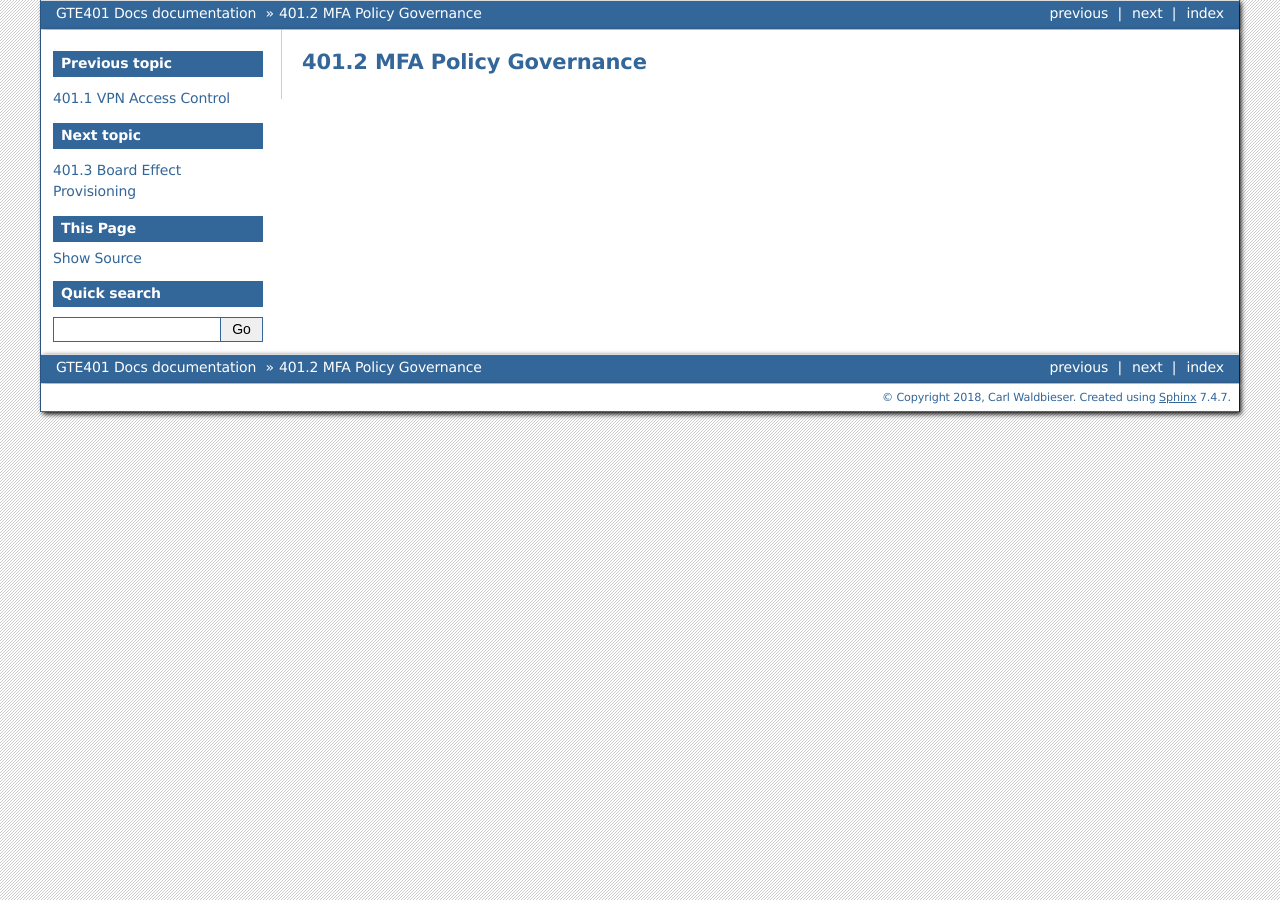
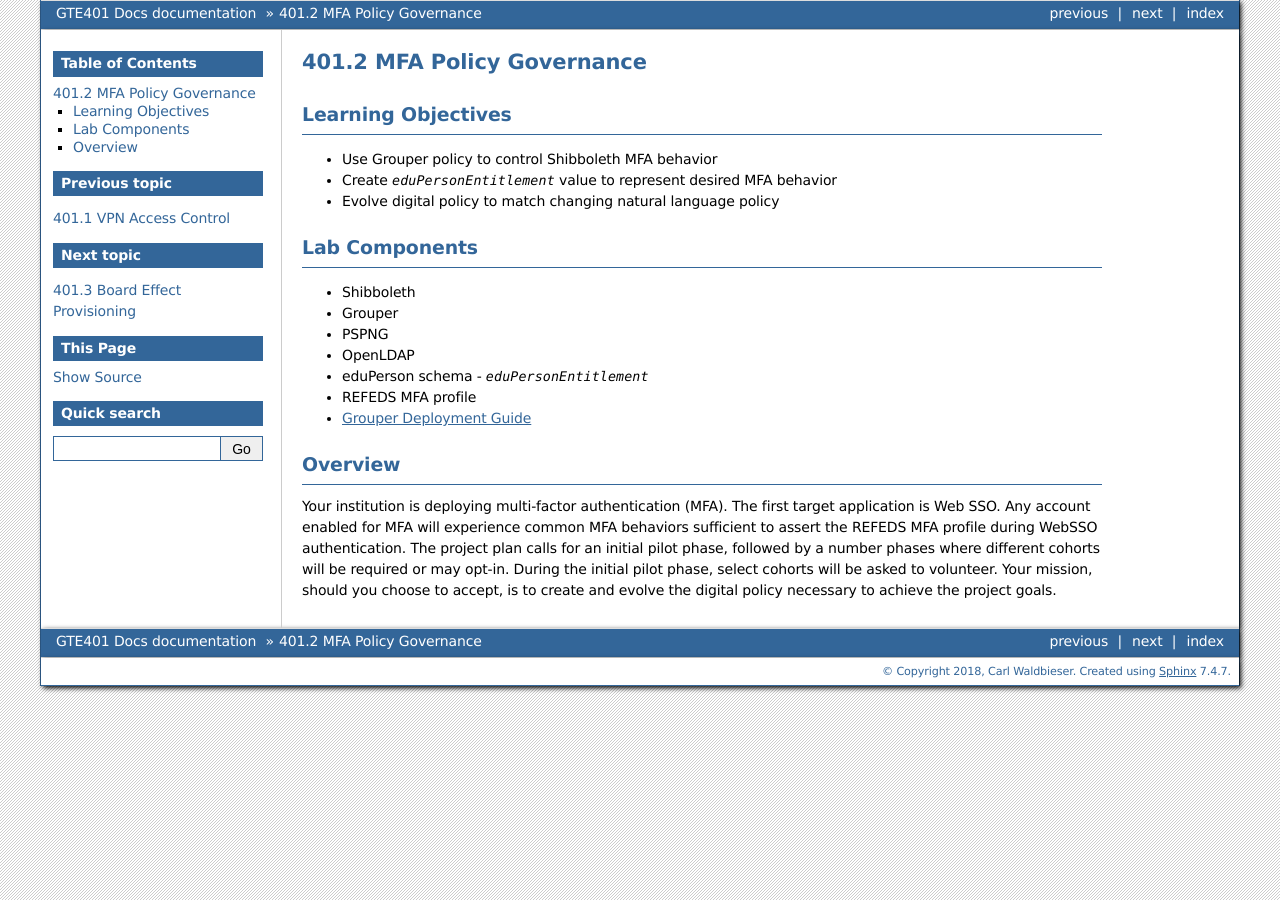
Before and after one commit to cwaldbieser/grouper401_docs, a Sphinx documentation site: the page built from docs/401.2.rst, in a window 1280 px wide. Built offline with Sphinx 7.4.7, drawn with Linux system fonts in a browser that asks for light colours.

Commit message:
Updated GDG links; Added 401.2 preamble.

```diff
--- a/docs/401.2.rst
+++ b/docs/401.2.rst
@@ -1,3 +1,36 @@
 ===========================
 401.2 MFA Policy Governance
 ===========================
+
+-------------------
+Learning Objectives
+-------------------
+
+* Use Grouper policy to control Shibboleth MFA behavior
+* Create `eduPersonEntitlement` value to represent desired MFA behavior
+* Evolve digital policy to match changing natural language policy
+
+--------------
+Lab Components
+--------------
+
+* Shibboleth
+* Grouper
+* PSPNG
+* OpenLDAP
+* eduPerson schema - `eduPersonEntitlement`
+* REFEDS MFA profile
+* `Grouper Deployment Guide <https://spaces.at.internet2.edu/display/Grouper/Grouper+Deployment+Guide+Work+-TIER+Program>`_
+
+--------
+Overview
+--------
+
+Your institution is deploying multi-factor authentication (MFA). The first
+target application is Web SSO. Any account enabled for MFA will experience
+common MFA behaviors sufficient to assert the REFEDS MFA profile during
+WebSSO authentication. The project plan calls for an initial pilot phase,
+followed by a number phases where different cohorts will be required or
+may opt-in. During the initial pilot phase, select cohorts will be asked to
+volunteer. Your mission, should you choose to accept, is to create and evolve
+the digital policy necessary to achieve the project goals.
```
Also changed, not shown: docs/401.1.rst (+12 -1 lines).
